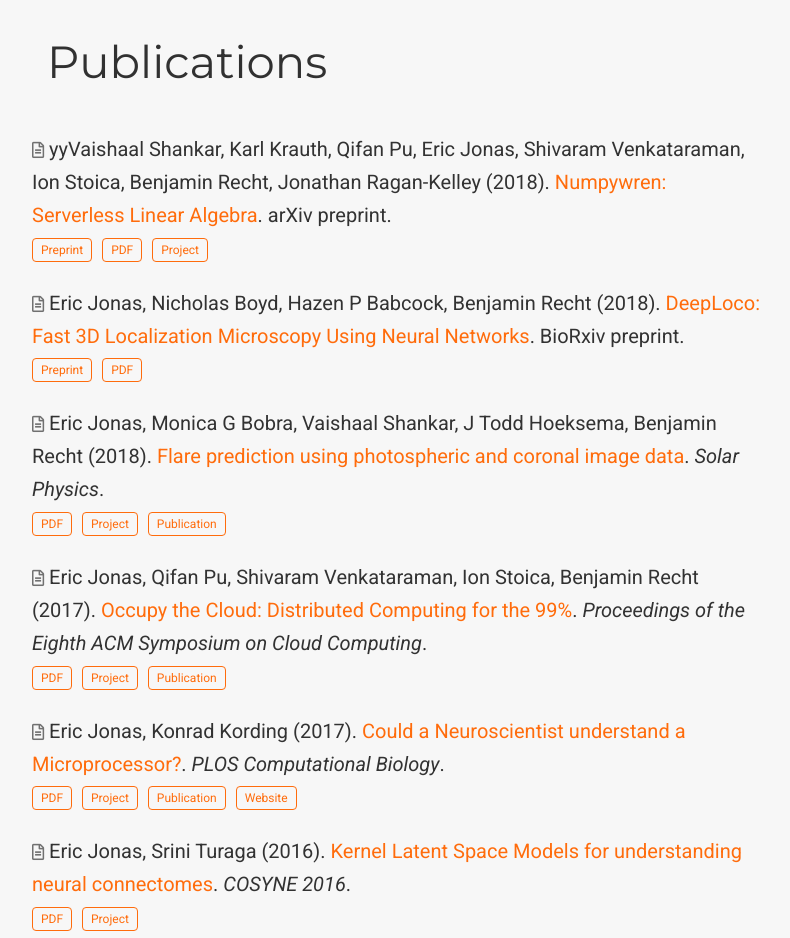
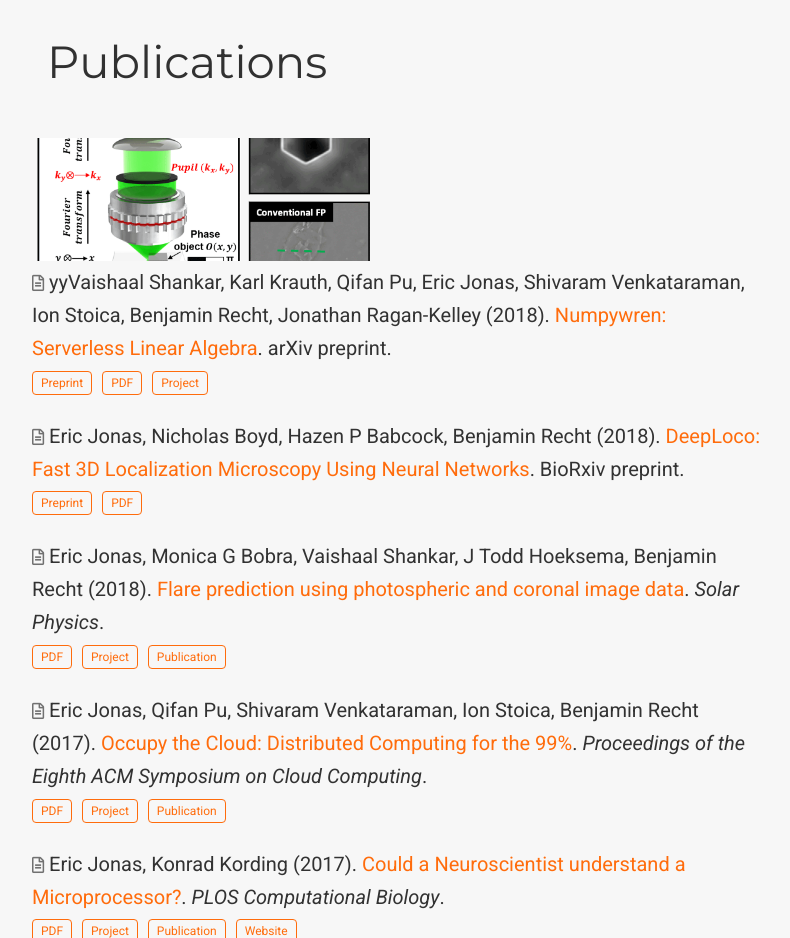
Before and after one commit to dbwls3284/dbwls3284.github.io, a plain HTML site: page index.html in a window 1280 px wide. Shown: the part 880-1818 px from the top of the page, without its empty margins (53-843 px from the left). Drawn offline with nearby package versions, Linux system fonts and the light colour scheme; some icons are missing; files whose address does not match are found by name.

Commit message:
Update index.html

```diff
--- a/index.html
+++ b/index.html
@@ -291,12 +291,11 @@
 
 <div class="row">
 
-
-
   <div class="col-12 col-lg-8" style="position: relative;padding-right: 15px;padding-left: 15px;">
-
-
-
+  <img src="sp.gif", class = "box_size">
+  </div>
+
+  <div class="col-12 col-lg-8">
         <div class="pub-list-item" style="margin-bottom: 1rem" itemscope itemtype="http://schema.org/CreativeWork">
   <i class="far fa-file-alt pub-icon" aria-hidden="true"></i>
   <span itemprop="author">
```
